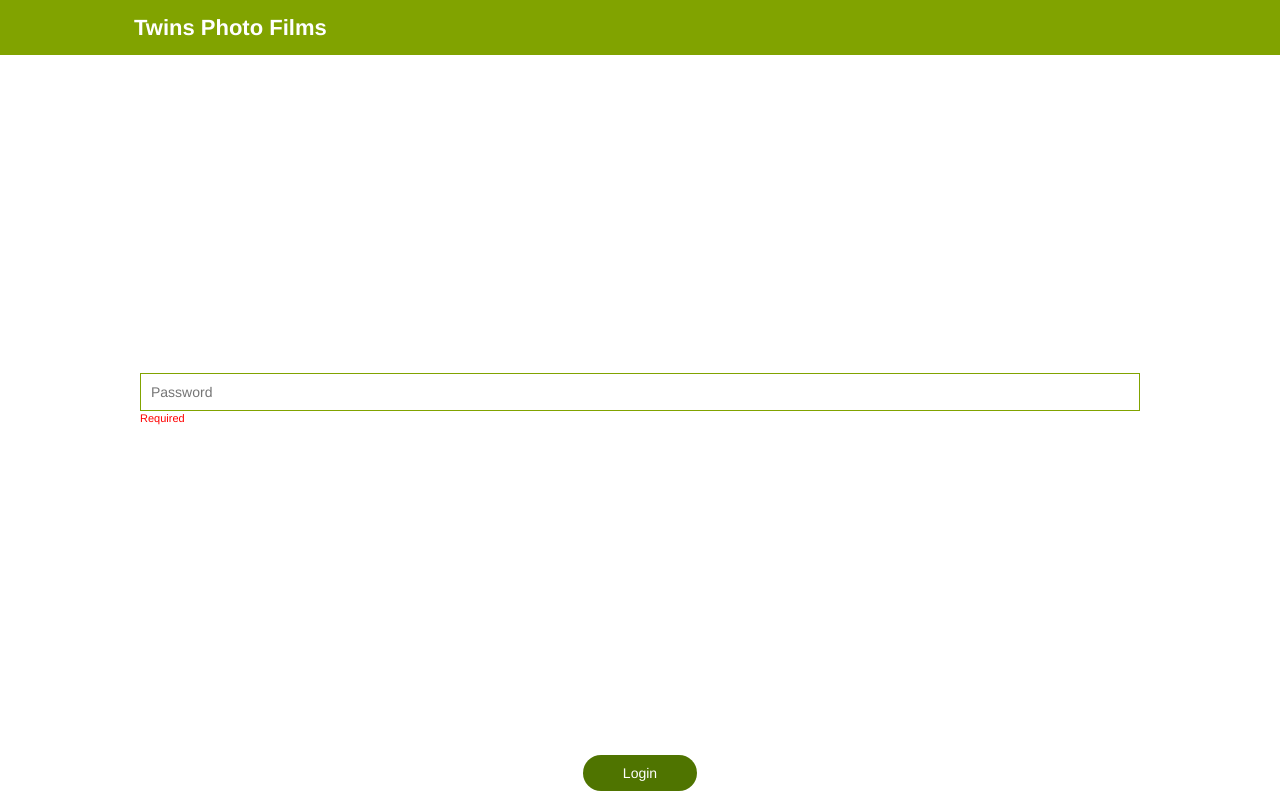
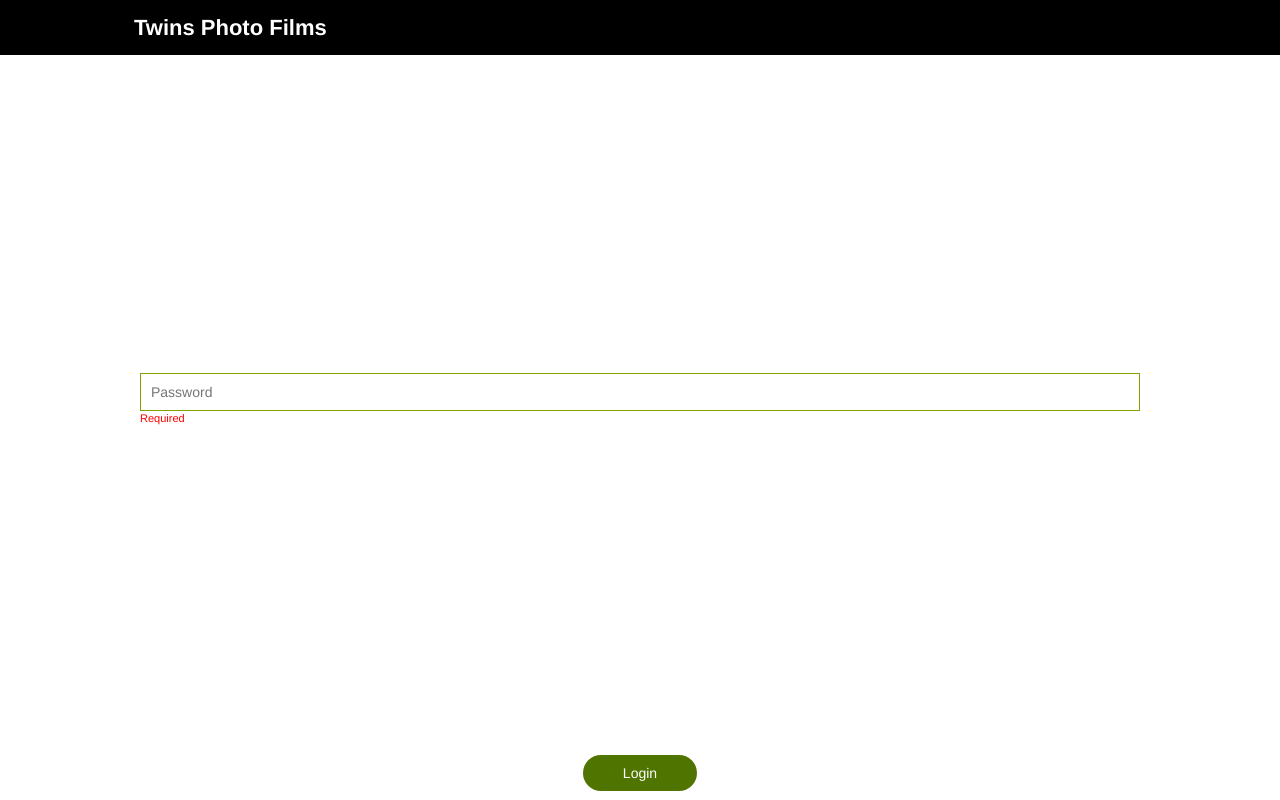
Before and after one commit to salimshivani/twins-photo-films, a website: page index.html in a window 1280 px wide. Drawn offline with nearby package versions, Linux system fonts and the light colour scheme; a web font is replaced by a local one.

Commit message:
CSS Changes

```diff
--- a/css/base.css
+++ b/css/base.css
@@ -100,7 +100,7 @@ button {
 }
 
 header {
-	background: #81A300;
+	background: #000000;
 	color: #ffffff;
 	display: flex;
 	flex-flow: wrap;
```
